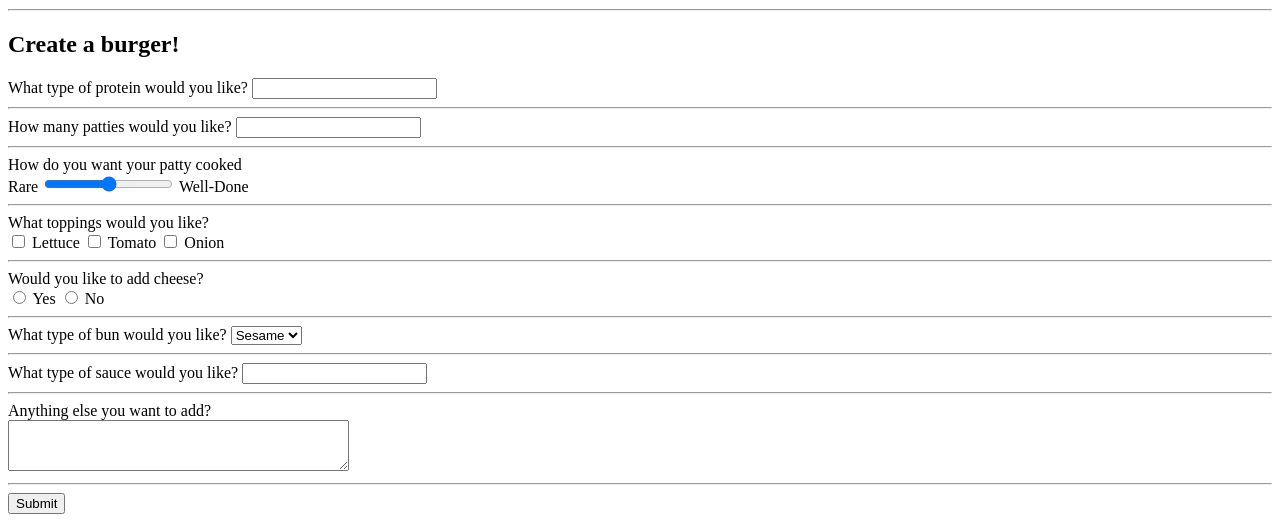
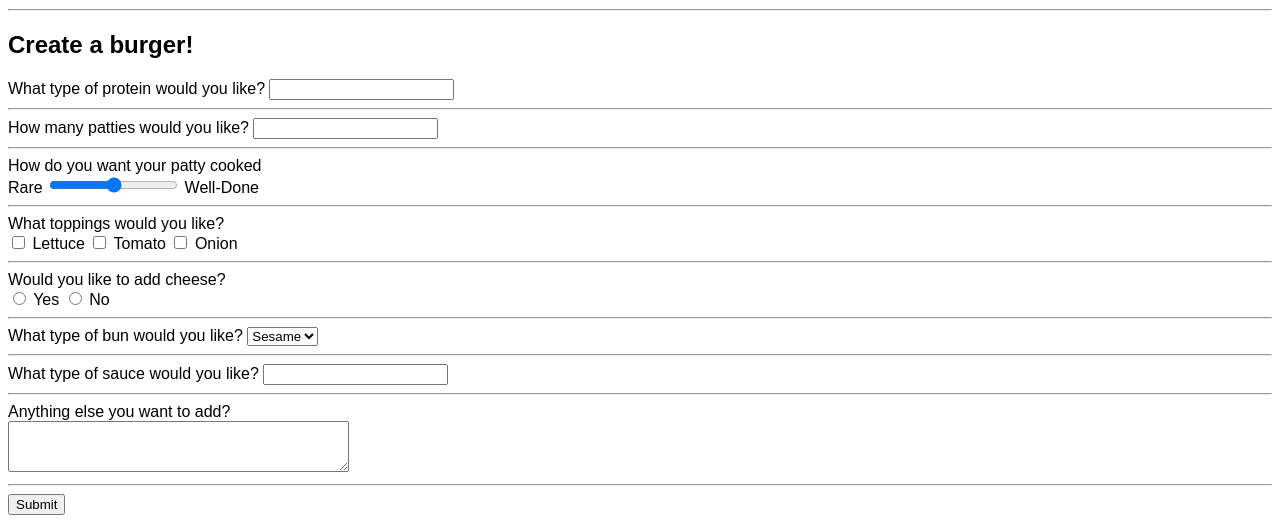
Before and after one commit to RVNSGOVINDJ/Burger, a plain HTML site: page index.html in a window 1280 px wide. Shown: the part 311-834 px from the top of the page. Drawn offline with Linux system fonts and the light colour scheme.

Commit message:
Update index.html

```diff
--- a/index.html
+++ b/index.html
@@ -8,7 +8,7 @@
 </head>
 <style>
     body{
-        font-family: Dancing Script;
+        font-family: fantasy;
     }
 </style>
 
```
